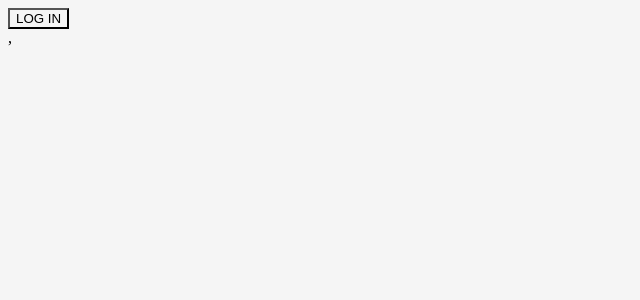
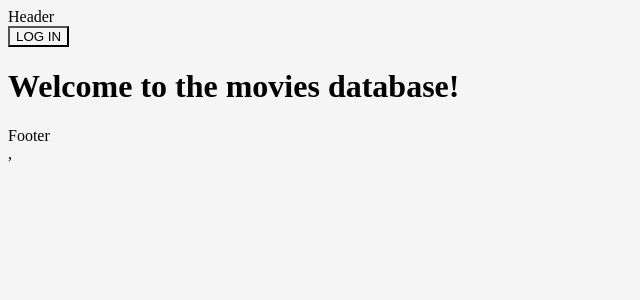
Before and after one commit to sjdev2212/movies-react-09, a React (Create React App) app: page / in a window 1280 px wide. Shown: the top 300 px of the page, without its empty margins (0-640 px from the left). Built offline with nearby package versions, Linux system fonts and the light colour scheme.

Commit message:
add react router

```diff
--- a/package.json
+++ b/package.json
@@ -9,6 +9,7 @@
     "@testing-library/user-event": "^13.5.0",
     "react": "^18.2.0",
     "react-dom": "^18.2.0",
+    "react-router-dom": "^6.4.0",
     "react-scripts": "5.0.1",
     "web-vitals": "^2.1.4"
   },
--- a/src/App.js
+++ b/src/App.js
@@ -1,20 +1,30 @@
-import Login from "./components/Login";
-import Logout from "./components/Logout";
-import Profile from "./components/Profile";
+// import Login from "./components/Login";
+import {
+  BrowserRouter,
+  Routes,
+  Route,
+} from "react-router-dom";
 import Home from "./components/Home";
-import { useAuth0 } from '@auth0/auth0-react';
+import Header from "./components/Header";
+import Footer from "./components/Footer";
+// import { useAuth0 } from '@auth0/auth0-react';
+
+
 function App() {
-  const { isAuthenticated } = useAuth0();
+
+  // const { isAuthenticated } = useAuth0();
   return (
-    <div className="App">
-      {isAuthenticated ? <>
-       <Logout />
-      <Profile />
-      </>
-      :
-      <Login />}
+    <BrowserRouter>
+      <Header />
 
-    </div>
+      <Routes>
+        <Route path="/" element={<Home />} />
+        </Routes>
+     <Footer />
+
+
+
+</BrowserRouter>
   );
 }
 
--- a/src/components/Home.js
+++ b/src/components/Home.js
@@ -1,9 +1,22 @@
 import React from 'react'
+import Logout from './Logout'
+import Profile from './Profile'
+import { useAuth0 } from '@auth0/auth0-react';
+import Login from './Login';
+
 
 const Home = () => {
+    const { isAuthenticated } = useAuth0();
   return (
    <main>
+         {isAuthenticated ? <>
+            <Profile />
+            <Logout />
+         </> : <Login/>}
+
+
          <h1>Welcome to the movies database!</h1>
+
    </main>
   )
 }
```
Also changed, not shown: 1 other file (tests, documents, lock files or other folders).
